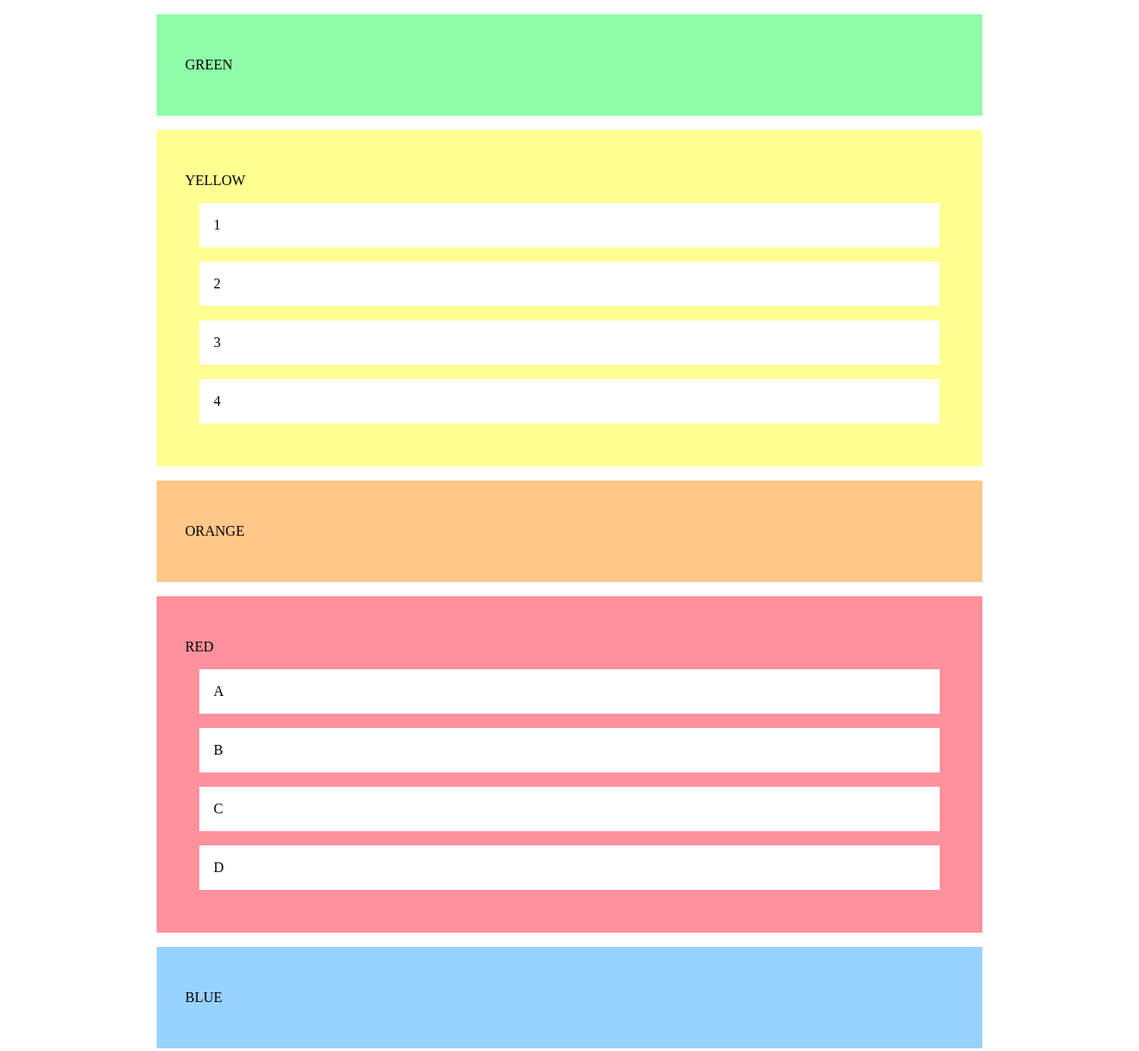
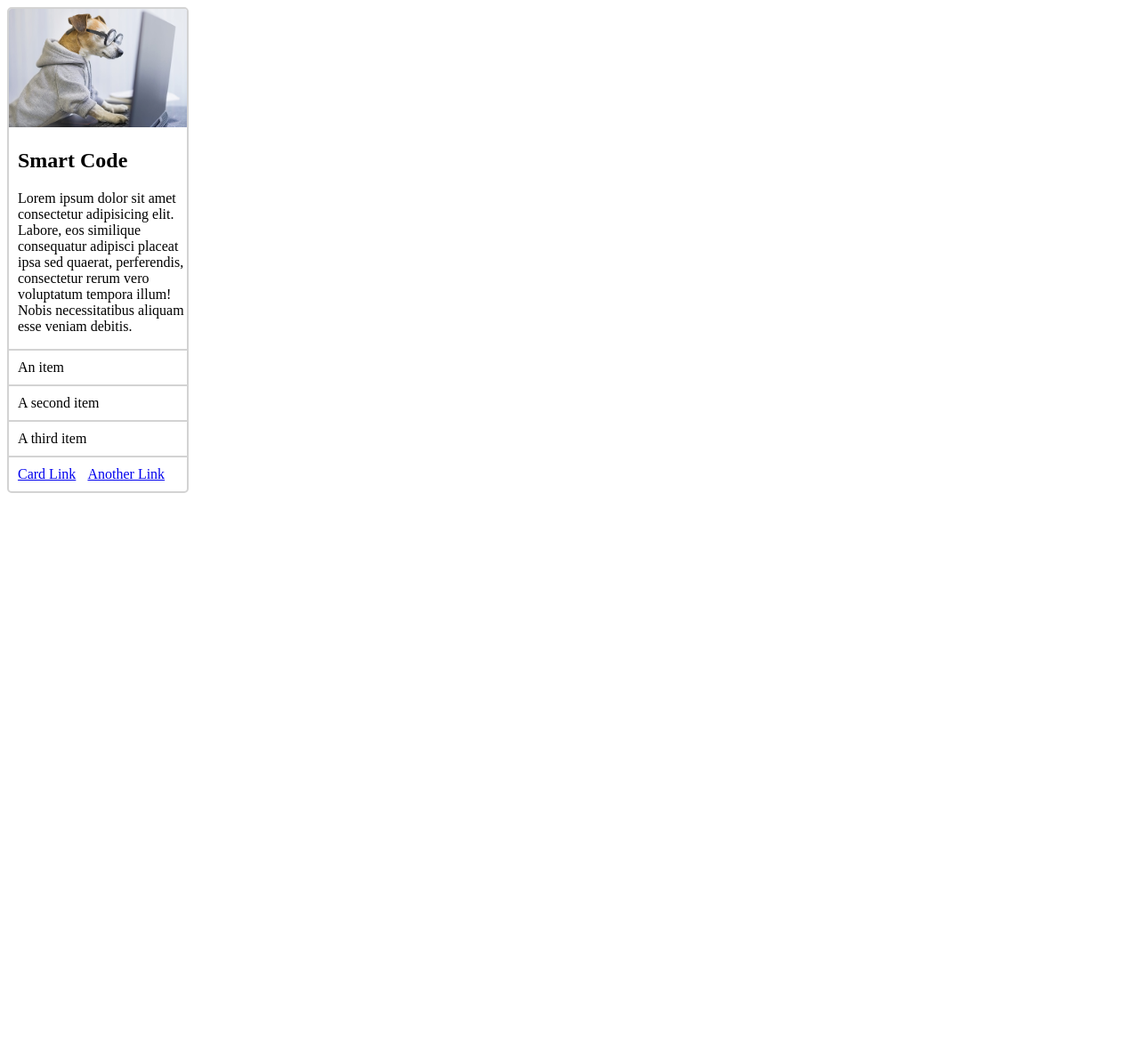
Before and after one commit to CristianRmb/css-esercizi, a plain HTML site: page 05/index.html in a window 1280 px wide. Shown: the whole page at 89% size. After the commit the page ends 800 px from the top, so only its background shows below. Drawn offline with Linux system fonts and the light colour scheme.

Commit message:
es svolto

```diff
--- a/05/index.html
+++ b/05/index.html
@@ -1,43 +1,27 @@
 <!DOCTYPE html>
 <html lang="en">
+<head>
+    <meta charset="UTF-8">
+    <meta http-equiv="X-UA-Compatible" content="IE=edge">
+    <meta name="viewport" content="width=device-width, initial-scale=1.0">
 
-<head>
-  <meta charset="UTF-8">
-  <meta http-equiv="X-UA-Compatible" content="IE=edge">
-  <meta name="viewport" content="width=device-width, initial-scale=1.0">
-  <title>Blocks</title>
-  <link rel="stylesheet" href="start.css">
-  <link rel="stylesheet" href="style.css">
+    <link rel="stylesheet" href="style.css">
+    <title>Document</title>
 </head>
-
 <body>
-  <section id="green">
-    <p>GREEN</p>
-  </section>
-  <section id="yellow">
-    <p>YELLOW</p>
-    <ul>
-      <li>1</li>
-      <li>2</li>
-      <li>3</li>
-      <li>4</li>
-    </ul>
-  </section>
-  <section id="orange">
-    <p>ORANGE</p>
-  </section>
-  <section id="red">
-    <p>RED</p>
-    <ul>
-      <li>A</li>
-      <li>B</li>
-      <li>C</li>
-      <li>D</li>
-    </ul>
-  </section>
-  <section id="blue">
-    <p>BLUE</p>
-  </section>
+    <div class="dirg">
+        <img src="card.jpg" alt="">
+        <div>
+            <h2>Smart Code</h2>
+            <p>Lorem ipsum dolor sit amet consectetur adipisicing elit. Labore, eos similique consequatur adipisci placeat ipsa sed quaerat, perferendis, consectetur rerum vero voluptatum tempora illum! Nobis necessitatibus aliquam esse veniam debitis.</p>
+        </div>
+        <div> An item</div>
+        <div>A second item</div>
+        <div>A third item</div>
+        <div>
+            <a href="#">Card Link</a>
+            <a href="#">Another Link</a>
+        </div>
+    </div>
 </body>
-
 </html>
--- a/05/style.css
+++ b/05/style.css
@@ -1,40 +1,29 @@
-body {
-  width: 60em;
-  margin: 0 auto;
+.dirg{
+    width: 200px;
+    border: solid 2px  lightgray;
+    border-radius: 5px;
+}
+/* cambiando la width di .dirg l'immagine occupa tutto lo spazio disponibile, è questo che chiedeva di fare? */
+img{
+    width: 100%;
+    border-top-left-radius: 3px;
+    border-top-right-radius: 3px;
 }
 
-section {
-  padding: 2em;
-  margin: 1em;
+img + div{
+    border-bottom  : solid 2px lightgray;
+    padding-left: 10px;
 }
 
-#green {
-  background-color: #8ffda7;
+.dirg > :nth-child(3), :nth-child(4), :nth-child(5){
+    border-bottom: solid 2px lightgray;
+    padding: 10px;
 }
 
-#orange {
-  background-color: #ffc788;
+.dirg > :nth-child(6){
+    padding: 10px;
 }
 
-#yellow {
-  background-color: #ffff92;
+.dirg > :nth-child(6) > :nth-child(1){
+    padding-right: 10px;
 }
-
-#red {
-  background-color: #ff919c;
-}
-
-#blue {
-  background-color: #98d2ff;
-}
-
-ul {
-  padding: 0;
-}
-
-li {
-  background-color: white;
-  padding: 1em;
-  display: block;
-  margin: 1em;
-}
```
Also changed, not shown: 05/Untitled (1).png (added), 05/assets/layout2.png (deleted), 05/card.jpg (added), 05/start.css (deleted), 1 other file.
